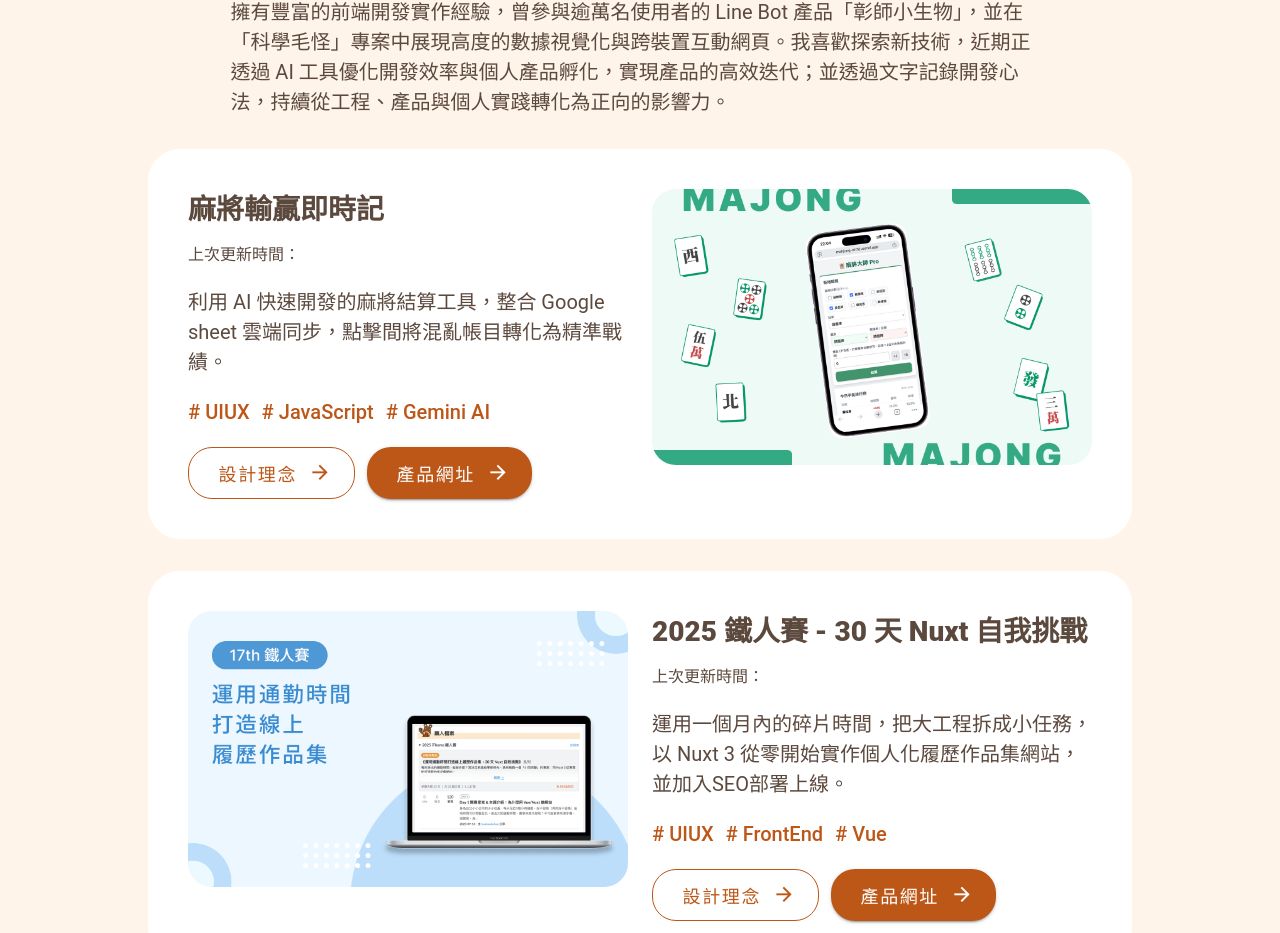
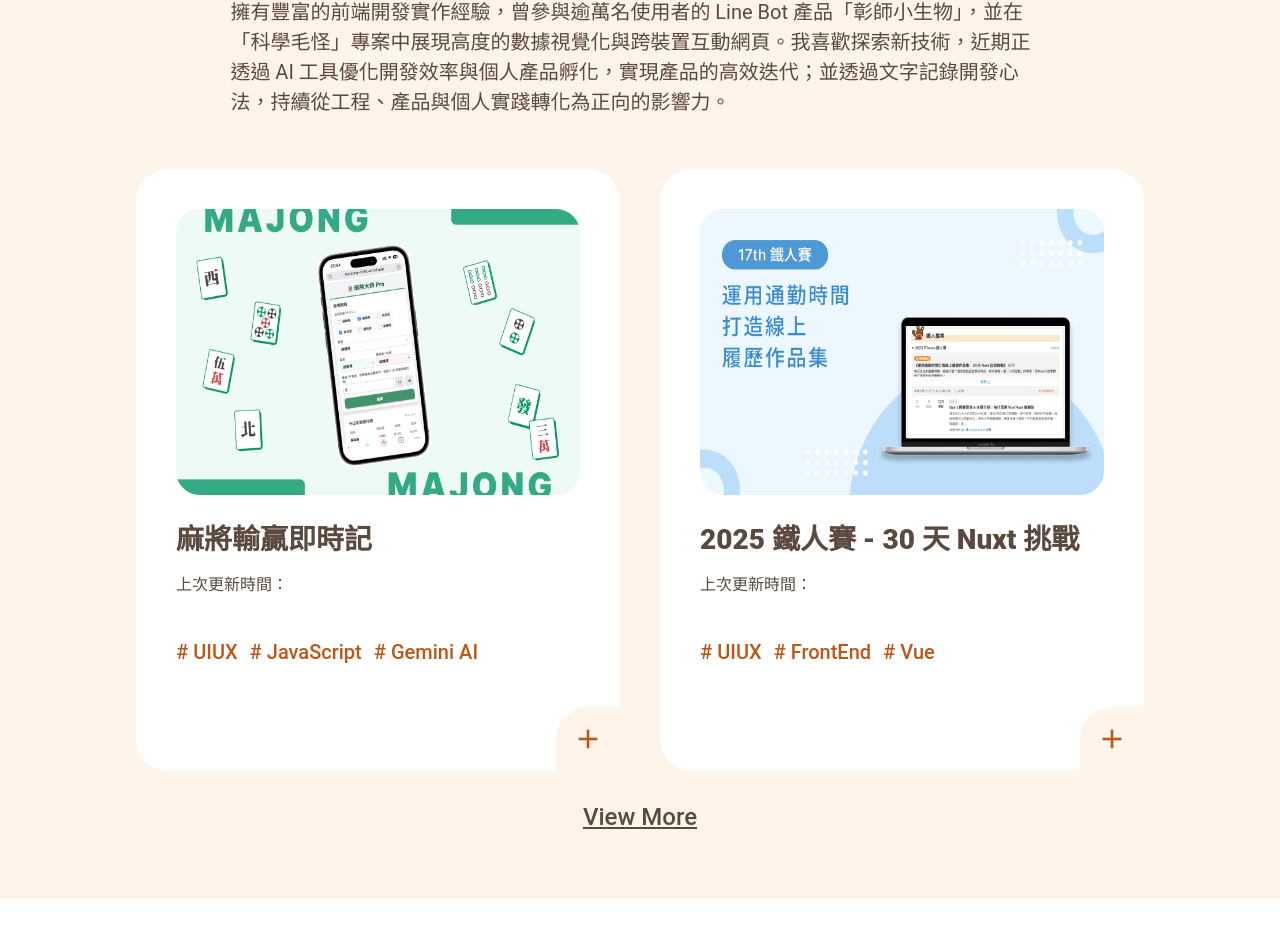
Before and after one commit to supeihau/my-portfolio-2025, a Nuxt app: page / in a window 1280 px wide. Shown: the part 1858-2791 px from the top of the page. Built offline with nearby package versions, Linux system fonts and the light colour scheme; no server answers.

Commit message:
feat: update project card ui design

```diff
--- a/assets/scss/app.scss
+++ b/assets/scss/app.scss
@@ -104,6 +104,10 @@ html, body {
   font-weight: 900;
   font-size: 16px;
 }
+.text-h6-medium {
+  font-weight: 500;
+  font-size: 16px;
+}
 .text-h6-regular {
   font-weight: 400;
   font-size: 16px;
--- /dev/null
+++ b/components/projects/project-card-v2.vue
@@ -0,0 +1,217 @@
+<template>
+  <div
+    class="project-flip h-100 w-100"
+    :class="isDesktop ? 'mt-8' : 'mt-5'"
+    @mouseleave="state.switch = false"
+  >
+    <div
+      class="project-flip__inner h-100 w-100"
+      :class="{ 'is-flipped': state.switch }"
+    >
+      <div
+        class="project-flip__face project-flip__front bg-white d-flex h-100 w-100"
+        :class="
+          isDesktop ? 'pa-10 custom-rounded-lg' : 'pa-5 custom-rounded-md'
+        "
+      >
+        <div class="d-flex flex-column align-start justify-start">
+          <NuxtImg
+            :src="props.project.picture"
+            alt="project-pic"
+            class="w-100 custom-rounded-md h-100 object-cover"
+            loading="lazy"
+            format="webp"
+          />
+          <div
+            class="text-brown mb-3 mt-6"
+            :class="isDesktop ? 'text-h3-semi-bold' : 'text-h4-semi-bold'"
+          >
+            {{ props.project.title }}
+          </div>
+          <div class="text-brown text-h6-regular mb-5">
+            上次更新時間：{{ props.project.pushAt }}
+          </div>
+
+          <div class="d-flex row align-start justify-start mt-5">
+            <div
+              v-for="value in props.project.skills"
+              :key="value"
+              class="text-main-orange mr-3"
+              :class="isDesktop ? 'text-h5-medium' : 'text-h6-regular'"
+            >
+              # {{ value }}
+            </div>
+          </div>
+          <div
+            class="w-100 d-flex align-end justify-end cursor-pointer"
+            :class="isDesktop ? 'custom-position-desktop' : 'custom-position-phone'"
+            @click="state.switch = true"
+          >
+            <div
+              :class="isDesktop ? 'custom-plus-desktop' : 'custom-plus-phone'"
+            >
+              <v-icon class="text-main-orange" size="32px">mdi-plus</v-icon>
+            </div>
+          </div>
+        </div>
+      </div>
+
+      <div
+        class="project-flip__face project-flip__back bg-light-orange d-flex h-100 w-100"
+        :class="
+          isDesktop ? 'pa-10 custom-rounded-lg' : 'pa-5 custom-rounded-md'
+        "
+      >
+        <div class="d-flex flex-column align-start justify-start flex-grow-1">
+          <div class="h-100">
+            <div
+              class="text-white"
+              :class="isDesktop ? 'text-h4-semi-bold' : 'text-h5-semi-bold'"
+            >
+              專案介紹
+            </div>
+            <div
+              class="text-white mt-5"
+              :class="isDesktop ? 'text-h5-medium' : 'text-h6-medium'"
+            >
+              {{ props.project.brief }}
+            </div>
+
+            <div
+              class="text-white mt-8"
+              :class="isDesktop ? 'text-h4-semi-bold' : 'text-h5-semi-bold'"
+            >
+              內容要點
+            </div>
+            <ul class="column align-start justify-start mt-5 ml-5">
+              <li
+                v-for="value in props.project.keyPoint || []"
+                :key="value"
+                class="text-white mt-1"
+                :class="isDesktop ? 'text-h5-medium' : 'text-h6-medium'"
+              >
+                {{ value }}
+              </li>
+            </ul>
+          </div>
+
+          <div class="d-flex mt-5 flex-row ga-3">
+            <CustomButton
+              v-if="props.project.designConceptUrl"
+              :type="'outlined'"
+              :btnName="'設計理念'"
+              :class="'bg-white text-main-orange'"
+              :has-icon="true"
+              @click="openLink(props.project.designConceptUrl)"
+            />
+
+            <CustomButton
+              v-if="props.project.productUrl"
+              :type="'elevated'"
+              :btnName="'產品網址'"
+              :class="'bg-main-orange text-white'"
+              :has-icon="true"
+              @click="openLink(props.project.productUrl)"
+            />
+          </div>
+        </div>
+      </div>
+    </div>
+  </div>
+</template>
+
+<script setup>
+import { computed, reactive } from "vue";
+import useInnerWidth from "~/composables/useInnerWidth";
+import CustomButton from "../form/button.vue";
+
+const { isDesktop, isPad } = useInnerWidth();
+
+const state = reactive({
+  switch: false,
+});
+
+const props = defineProps({
+  project: {
+    type: Object,
+    required: true,
+  },
+  index: {
+    type: Number,
+    required: true,
+  },
+});
+
+const imageColClass = computed(() => {
+  if (!isDesktop.value) return "order-1";
+  return props.index % 2 === 0 ? "order-sm-2 order-1" : "order-sm-1 order-1";
+});
+
+const openLink = (url) => {
+  if (!url) return;
+  if (typeof window !== "undefined") {
+    window.open(url, "_blank");
+  }
+};
+
+const switchCards = () => {};
+</script>
+
+<style lang="scss" scoped>
+.project-flip {
+  perspective: 1200px;
+}
+
+.project-flip__inner {
+  position: relative;
+  transform-style: preserve-3d;
+  transition: transform 0.4s ease;
+}
+
+.project-flip__inner.is-flipped {
+  transform: rotateY(180deg);
+}
+
+.project-flip__face {
+  backface-visibility: hidden;
+  -webkit-backface-visibility: hidden;
+}
+
+.project-flip__front {
+  position: relative;
+}
+
+.project-flip__back {
+  position: absolute;
+  inset: 0;
+  transform: rotateY(180deg);
+}
+
+.custom-plus-desktop {
+  background: var(--main-light-yellow);
+  padding: 16px;
+  border-top-left-radius: 32px;
+  border-bottom-right-radius: 32px;
+}
+
+.custom-position-desktop {
+  top: 40px;
+  left: 40px;
+  position: relative;
+  z-index: 1;
+}
+
+.custom-plus-phone {
+  background: var(--main-light-yellow);
+  padding: 12px;
+  border-top-left-radius: 24px;
+  border-bottom-right-radius: 24px;
+}
+
+.custom-position-phone {
+  top: 20px;
+  left: 20px;
+  position: relative;
+  z-index: 1;
+}
+</style>
--- a/components/projects/projects.vue
+++ b/components/projects/projects.vue
@@ -12,13 +12,21 @@
           擁有豐富的前端開發實作經驗，曾參與逾萬名使用者的 Line Bot 產品「彰師小生物」，並在「科學毛怪」專案中展現高度的數據視覺化與跨裝置互動網頁。我喜歡探索新技術，近期正透過 AI 工具優化開發效率與個人產品孵化，實現產品的高效迭代；並透過文字記錄開發心法，持續從工程、產品與個人實踐轉化為正向的影響力。
         </div>
 
-        <div v-for="(project, index) in visibleProjects" :key="index" class="px-lg-5">
-          <ProjectCard :project="project" :index="index"></ProjectCard>
-        </div>
+        <v-row class="mt-2">
+          <v-col
+            v-for="(project, index) in visibleProjects"
+            :key="index"
+            cols="12"
+            md="6"
+            class="px-lg-5 d-flex"
+          >
+            <NewProjectCard :project="project" :index="index"></NewProjectCard>
+          </v-col>
+        </v-row>
 
         <div
           class="text-brown text-center text-decoration-underline cursor-pointer"
-          :class="isDesktop ? 'text-h4-medium mt-10' : 'text-h5-medium mt-6'"
+          :class="isDesktop ? 'text-h4-medium mt-15' : 'text-h5-medium mt-6'"
           @click="toggleExpand"
         >
           {{ expand ? 'View Less' : 'View More' }}
@@ -30,7 +38,7 @@
 <script setup>
 import { onMounted, ref } from 'vue';
 import useInnerWidth from '~/composables/useInnerWidth';
-import ProjectCard from './project-card.vue';
+import NewProjectCard from './project-card-v2.vue';
 
 const { isDesktop } = useInnerWidth();
 
@@ -43,17 +51,19 @@ const projects = ref([
     pushAt: '',
     skills: ['UIUX', 'JavaScript', 'Gemini AI'],
     picture: 'images/project/majong.png',
+    keyPoint:['需求轉譯與功能發想', '前後端邏輯開發', 'AI 驅動開發流', '自動化基礎架構部署'],
     designConceptUrl: '/pdf/ai-vibe-coding-majong.pdf',
     productUrl: 'https://mahjong-oh7d.vercel.app/',
   },
   {
-    title: '2025 鐵人賽 - 30 天 Nuxt 自我挑戰',
+    title: '2025 鐵人賽 - 30 天 Nuxt 挑戰',
     brief: '運用一個月內的碎片時間，把大工程拆成小任務，以 Nuxt 3 從零開始實作個人化履歷作品集網站，並加入SEO部署上線。',
     ownerRepo: 'supeihau/my-portfolio-2025',
     branch: 'main',
     pushAt: '',
     skills: ['UIUX', 'FrontEnd', 'Vue'],
     picture: 'images/project/ithome.png',
+    keyPoint:['UIUX 與響應式內容設計', 'Nuxt 3 專案建構 + Vuetify 運用', '元件模組化管理', '第三方 API 串接（Gmail / Github Api）', '部署上線（Vercel / GitHub Pages / Netlify）', 'SEO 設定與網站優化'],
     designConceptUrl: 'https://ithelp.ithome.com.tw/users/20178581/ironman/8757?page=1',
     productUrl: 'https://my-portfolio-2025-mauve-zeta.vercel.app/',
   },
@@ -65,6 +75,7 @@ const projects = ref([
     pushAt: '',
     skills: ['UIUX', 'FrontEnd', 'JavaScript'],
     picture: 'images/project/timetable.png',
+    keyPoint:['UIUX 介面設計', '前端 API 串接課程資訊與評價', '學生選課課表模擬', '下載課表圖片（html2canvas）'],
     designConceptUrl: '/pdf/hulolo-timetable.pdf',
     productUrl: 'https://ncuehulolo.idv.tw/timetable/',
   },
@@ -76,17 +87,19 @@ const projects = ref([
     pushAt: '',
     skills: ['UIUX', 'FrontEnd', 'JavaScript'],
     picture: 'images/project/admin-publish.png',
+    keyPoint:['UIUX 介面設計', 'API 串接與表單驗證', 'Line Flex Message'],
     designConceptUrl: '/pdf/hulolo-admin-publish.pdf',
     productUrl: 'https://lin.ee/grDXyk2',
   },
   {
     title: '科學毛怪 - 產品系統',
-    'brief': '主導 PetSci 高互動性的寵物健康報告系統開發，實作多層次數據視覺化頁面，並套用互動組件與動態視覺處理，將專業資訊轉化為美感與資訊深度的網頁。',
+    'brief': '科學毛怪 PetSci 提供寵物腸道菌檢測分析，以寵物糞便進行腸道菌相檢測，根據寵物腸道微生物菌相定序結果，轉譯為飼主易讀的「健康建議」與「飲食指南」報告書。',
     ownerRepo:'ba2c7yoyo/PetSci-gogomaumau',
     branch: 'master',
     pushAt: '',
     skills: ['FrontEnd', 'React', 'Atomize'],
     picture: 'images/project/gogomaumau.png',
+    keyPoint:['前端數據視覺化頁面', '互動套件與動態視覺處理', '跨裝置互動效果', 'Line 第三方登入', 'Line Pay 金流串接'],
     productUrl: 'https://gogomaumau.petsci.tw/',
   },
   {
@@ -97,6 +110,7 @@ const projects = ref([
     pushAt: '',
     skills: ['FrontEnd', 'React', 'Atomize'],
     picture: 'images/project/petsci.png',
+    keyPoint:['獨立前端刻板與跨裝置開發', '像素級視覺還原（Pixel Perfect）'],
     productUrl: 'https://petsci.tw/',
   },
   {
@@ -107,6 +121,7 @@ const projects = ref([
     pushAt: '2024-06-01',
     skills: ['FrontEnd', 'JavaScript', 'Bootstrap'],
     picture: 'images/project/hulolo-price.png',
+    keyPoint:['前端刻板與跨裝置設計', '品牌視覺呈現與資訊傳遞優化'],
     productUrl: 'https://ncuehulolo.idv.tw/subscribe/',
   },
 ]);
```
